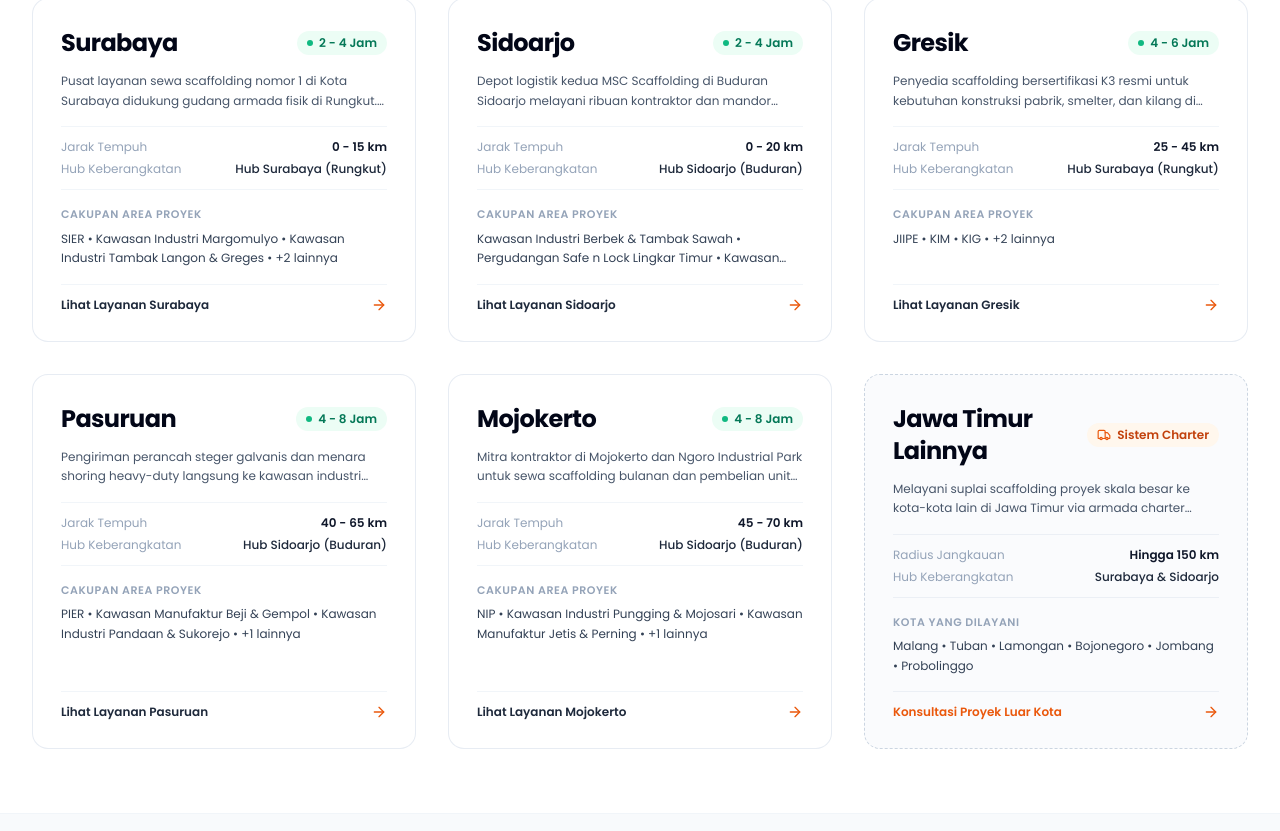
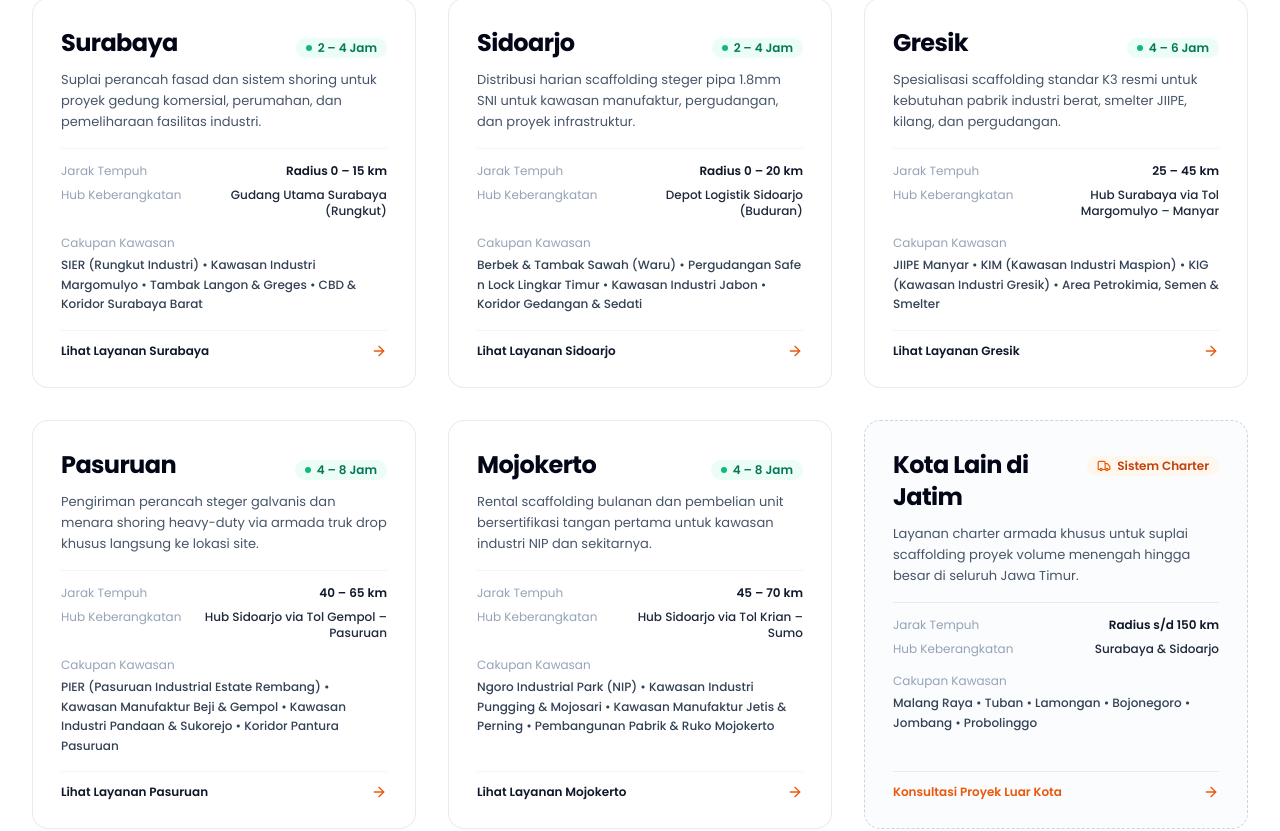
Before and after one commit to ongkipro/mscscaffolding, a Next.js app: page /area-layanan in a window 1280 px wide. Shown: the part 980-1811 px from the top of the page. Built offline with nearby package versions, Linux system fonts and the light colour scheme.

Commit message:
refactor: eliminate AI slop and polish typography on service area cards

```diff
--- a/src/app/area-layanan/page.tsx
+++ b/src/app/area-layanan/page.tsx
@@ -159,49 +159,42 @@
               <Link
                 key={loc.slug}
                 href={`/area-layanan/${loc.slug}`}
-                className="bg-white hover:bg-slate-50/60 p-6 sm:p-7 rounded-2xl transition-all duration-300 flex flex-col justify-between group block border border-slate-200/80 hover:border-orange-500 hover:shadow-md"
+                className="bg-white hover:bg-slate-50/40 p-6 sm:p-7 rounded-2xl transition-all duration-200 flex flex-col justify-between group block border border-slate-200/80 hover:border-orange-500 hover:shadow-sm"
               >
                 <div>
-                  <div className="flex items-center justify-between gap-3 mb-3">
+                  <div className="flex items-baseline justify-between gap-3 mb-2.5">
                     <h3 className="font-bold text-xl sm:text-2xl text-slate-950 group-hover:text-orange-600 transition-colors tracking-tight">
                       {loc.city}
                     </h3>
-                    <span className="text-xs font-semibold text-emerald-700 flex items-center gap-1.5 shrink-0 bg-emerald-50 px-2.5 py-1 rounded-full">
+                    <span className="text-xs font-semibold text-emerald-700 flex items-center gap-1.5 shrink-0 bg-emerald-50 px-2.5 py-0.5 rounded-full font-mono">
                       <span className="w-1.5 h-1.5 rounded-full bg-emerald-500 inline-block" />
                       <span>{loc.leadTimeHours.split('(')[0].trim()}</span>
                     </span>
                   </div>
 
-                  <p className="text-xs text-slate-600 leading-relaxed mb-4 line-clamp-2">
+                  <p className="text-xs sm:text-[13px] text-slate-600 leading-relaxed mb-4">
                     {loc.description}
                   </p>
 
-                  <div className="space-y-1.5 py-3 border-y border-slate-100 my-4 text-xs">
+                  <div className="pt-3.5 border-t border-slate-100 space-y-2 text-xs mb-4">
                     <div className="flex items-center justify-between text-slate-600">
                       <span className="text-slate-400">Jarak Tempuh</span>
                       <span className="font-semibold text-slate-900">{loc.distanceKm}</span>
                     </div>
-                    <div className="flex items-center justify-between text-slate-600">
-                      <span className="text-slate-400">Hub Keberangkatan</span>
-                      <span className="font-medium text-slate-800 text-right">
-                        {loc.warehouseHub.includes('Surabaya') ? 'Hub Surabaya (Rungkut)' : 'Hub Sidoarjo (Buduran)'}
-                      </span>
+                    <div className="flex items-baseline justify-between gap-2 text-slate-600">
+                      <span className="text-slate-400 shrink-0">Hub Keberangkatan</span>
+                      <span className="font-medium text-slate-800 text-right">{loc.warehouseHub}</span>
                     </div>
-                  </div>
-
-                  {/* Kawasan Industri Utama */}
-                  <div className="mb-4">
-                    <div className="text-[11px] uppercase tracking-wider text-slate-400 font-semibold mb-1.5">
-                      Cakupan Area Proyek
+                    <div className="pt-2">
+                      <span className="text-slate-400 block mb-1">Cakupan Kawasan</span>
+                      <p className="text-slate-700 font-medium leading-relaxed">
+                        {loc.industrialEstates.join(' • ')}
+                      </p>
                     </div>
-                    <p className="text-xs text-slate-700 leading-relaxed line-clamp-2">
-                      {loc.industrialEstates.slice(0, 3).map((e) => e.split('(')[0].trim()).join(' • ')}
-                      {loc.industrialEstates.length > 3 && ` • +${loc.industrialEstates.length - 3} lainnya`}
-                    </p>
                   </div>
                 </div>
 
-                <div className="pt-3 border-t border-slate-100 flex items-center justify-between text-xs font-semibold text-slate-800 group-hover:text-orange-600 transition-colors">
+                <div className="pt-3 border-t border-slate-100 flex items-center justify-between text-xs font-semibold text-slate-900 group-hover:text-orange-600 transition-colors">
                   <span>Lihat Layanan {loc.city}</span>
                   <ArrowRight className="w-4 h-4 group-hover:translate-x-1 transition-transform text-orange-600" />
                 </div>
@@ -209,55 +202,50 @@
             ))}
 
             {/* 6th Card: Charter Luar Kota untuk melengkapi grid 3x2 secara simetris */}
-            <div className="bg-slate-50/70 hover:bg-slate-50 p-6 sm:p-7 rounded-2xl transition-all duration-300 flex flex-col justify-between border border-dashed border-slate-300 hover:border-orange-500 hover:shadow-md">
+            <div className="bg-slate-50/60 hover:bg-slate-50 p-6 sm:p-7 rounded-2xl transition-all duration-200 flex flex-col justify-between border border-dashed border-slate-300 hover:border-orange-500 hover:shadow-sm group">
               <div>
-                <div className="flex items-center justify-between gap-3 mb-3">
+                <div className="flex items-baseline justify-between gap-3 mb-2.5">
                   <h3 className="font-bold text-xl sm:text-2xl text-slate-950 tracking-tight">
-                    Jawa Timur Lainnya
+                    Kota Lain di Jatim
                   </h3>
-                  <span className="text-xs font-semibold text-orange-700 flex items-center gap-1.5 shrink-0 bg-orange-50 px-2.5 py-1 rounded-full">
+                  <span className="text-xs font-semibold text-orange-700 flex items-center gap-1.5 shrink-0 bg-orange-50 px-2.5 py-0.5 rounded-full font-mono">
                     <Truck className="w-3.5 h-3.5 text-orange-600" />
                     <span>Sistem Charter</span>
                   </span>
                 </div>
 
-                <p className="text-xs text-slate-600 leading-relaxed mb-4 line-clamp-2">
-                  Melayani suplai scaffolding proyek skala besar ke kota-kota lain di Jawa Timur via armada charter khusus.
+                <p className="text-xs sm:text-[13px] text-slate-600 leading-relaxed mb-4">
+                  Layanan charter armada khusus untuk suplai scaffolding proyek volume menengah hingga besar di seluruh Jawa Timur.
                 </p>
 
-                <div className="space-y-1.5 py-3 border-y border-slate-200/60 my-4 text-xs">
+                <div className="pt-3.5 border-t border-slate-200/80 space-y-2 text-xs mb-4">
                   <div className="flex items-center justify-between text-slate-600">
-                    <span className="text-slate-400">Radius Jangkauan</span>
-                    <span className="font-semibold text-slate-900">Hingga 150 km</span>
+                    <span className="text-slate-400">Jarak Tempuh</span>
+                    <span className="font-semibold text-slate-900">Radius s/d 150 km</span>
                   </div>
-                  <div className="flex items-center justify-between text-slate-600">
-                    <span className="text-slate-400">Hub Keberangkatan</span>
-                    <span className="font-medium text-slate-800 text-right">
-                      Surabaya & Sidoarjo
-                    </span>
+                  <div className="flex items-baseline justify-between gap-2 text-slate-600">
+                    <span className="text-slate-400 shrink-0">Hub Keberangkatan</span>
+                    <span className="font-medium text-slate-800 text-right">Surabaya & Sidoarjo</span>
                   </div>
-                </div>
-
-                <div className="mb-4">
-                  <div className="text-[11px] uppercase tracking-wider text-slate-400 font-semibold mb-1.5">
-                    Kota yang Dilayani
+                  <div className="pt-2">
+                    <span className="text-slate-400 block mb-1">Cakupan Kawasan</span>
+                    <p className="text-slate-700 font-medium leading-relaxed">
+                      Malang Raya • Tuban • Lamongan • Bojonegoro • Jombang • Probolinggo
+                    </p>
                   </div>
-                  <p className="text-xs text-slate-700 leading-relaxed">
-                    Malang • Tuban • Lamongan • Bojonegoro • Jombang • Probolinggo
-                  </p>
                 </div>
               </div>
 
               <a
                 href={`https://wa.me/${COMPANY_INFO.whatsappHanifa.number}?text=${encodeURIComponent(
-                  'Halo Bu Hanifa, saya ingin tanya info pengiriman scaffolding untuk proyek di luar 5 kota utama Jawa Timur.'
+                  'Halo Bu Hanifa, saya ingin tanya info pengiriman charter scaffolding untuk proyek di luar 5 kota utama Jawa Timur.'
                 )}`}
                 target="_blank"
                 rel="noopener noreferrer"
-                className="pt-3 border-t border-slate-200/60 flex items-center justify-between text-xs font-semibold text-orange-600 hover:text-orange-700 transition-colors"
+                className="pt-3 border-t border-slate-200/80 flex items-center justify-between text-xs font-semibold text-orange-600 hover:text-orange-700 transition-colors"
               >
                 <span>Konsultasi Proyek Luar Kota</span>
-                <ArrowRight className="w-4 h-4 transition-transform hover:translate-x-1" />
+                <ArrowRight className="w-4 h-4 group-hover:translate-x-1 transition-transform" />
               </a>
             </div>
           </div>
--- a/src/data/locations.ts
+++ b/src/data/locations.ts
@@ -5,78 +5,75 @@
     slug: 'surabaya',
     city: 'Surabaya',
     title: 'Sewa & Jual Scaffolding Surabaya — Hub Gudang Rungkut & Margomulyo',
-    distanceKm: '0 - 15 km',
-    leadTimeHours: '2 - 4 Jam (Same-Day Express)',
+    distanceKm: 'Radius 0 – 15 km',
+    leadTimeHours: '2 – 4 Jam (Same-Day)',
     warehouseHub: 'Gudang Utama Surabaya (Rungkut)',
     industrialEstates: [
-      'SIER (Surabaya Industrial Estate Rungkut)',
+      'SIER (Rungkut Industri)',
       'Kawasan Industri Margomulyo',
-      'Kawasan Industri Tambak Langon & Greges',
-      'Pusat Bisnis & High-Rise CBD Surabaya (Basuki Rahmat, Mayjend Sungkono, HR Muhammad)',
-      'Kawasan Komersial Kenjeran & Surabaya Timur',
+      'Tambak Langon & Greges',
+      'CBD & Koridor Surabaya Barat',
     ],
-    description: 'Pusat layanan sewa scaffolding nomor 1 di Kota Surabaya didukung gudang armada fisik di Rungkut. Melayani pengiriman cepat perancah steger galvanis untuk proyek gedung bertingkat komersial, perumahan, dan pemeliharaan pabrik.',
+    description: 'Suplai perancah fasad dan sistem shoring untuk proyek gedung komersial, perumahan, dan pemeliharaan fasilitas industri.',
   },
   {
     slug: 'sidoarjo',
     city: 'Sidoarjo',
     title: 'Sewa & Jual Scaffolding Sidoarjo — Hub Gudang Lingkar Timur Buduran',
-    distanceKm: '0 - 20 km',
-    leadTimeHours: '2 - 4 Jam (Same-Day Express)',
-    warehouseHub: 'Gudang Logistik Sidoarjo (Buduran)',
+    distanceKm: 'Radius 0 – 20 km',
+    leadTimeHours: '2 – 4 Jam (Same-Day)',
+    warehouseHub: 'Depot Logistik Sidoarjo (Buduran)',
     industrialEstates: [
-      'Kawasan Industri Berbek & Tambak Sawah (Waru)',
+      'Berbek & Tambak Sawah (Waru)',
       'Pergudangan Safe n Lock Lingkar Timur',
-      'Kawasan Industri Jabon Sidoarjo',
-      'Kawasan Industri Gedangan & Sedati',
-      'Proyek Infrastruktur & Fasad Jalan Protokol Ahmad Yani - Porong',
+      'Kawasan Industri Jabon',
+      'Koridor Gedangan & Sedati',
     ],
-    description: 'Depot logistik kedua MSC Scaffolding di Buduran Sidoarjo melayani ribuan kontraktor dan mandor proyek industri Sidoarjo dan sekitarnya dengan tarif sewa bersaing dan jaminan kualitas pipa 1.8mm SNI.',
+    description: 'Distribusi harian scaffolding steger pipa 1.8mm SNI untuk kawasan manufaktur, pergudangan, dan proyek infrastruktur.',
   },
   {
     slug: 'gresik',
     city: 'Gresik',
     title: 'Sewa & Jual Scaffolding Gresik — Spesialis K3 Kawasan Industri JIIPE & Manyar',
-    distanceKm: '25 - 45 km',
-    leadTimeHours: '4 - 6 Jam (Same-Day Dispatch)',
-    warehouseHub: 'Gudang Utama Surabaya (Rute Tol Margomulyo - Kebomas - Manyar)',
+    distanceKm: '25 – 45 km',
+    leadTimeHours: '4 – 6 Jam (Same-Day Dispatch)',
+    warehouseHub: 'Hub Surabaya via Tol Margomulyo – Manyar',
     industrialEstates: [
-      'JIIPE (Java Integrated Industrial and Ports Estate)',
-      'KIM (Kawasan Industri Maspion Manyar)',
+      'JIIPE Manyar',
+      'KIM (Kawasan Industri Maspion)',
       'KIG (Kawasan Industri Gresik)',
-      'Area Kilang, Semen, dan Petrokimia Gresik',
-      'Proyek Fasad & Pergudangan Driyorejo - Wringinanom',
+      'Area Petrokimia, Semen & Smelter',
     ],
-    description: 'Penyedia scaffolding bersertifikasi K3 resmi untuk kebutuhan konstruksi pabrik, smelter, dan kilang di Gresik. Seluruh komponen memenuhi standar uji beban dan dilengkapi Scafftag inspection system.',
+    description: 'Spesialisasi scaffolding standar K3 resmi untuk kebutuhan pabrik industri berat, smelter JIIPE, kilang, dan pergudangan.',
   },
   {
     slug: 'pasuruan',
     city: 'Pasuruan',
     title: 'Sewa & Jual Scaffolding Pasuruan — Siap Kirim Kawasan PIER & Beji',
-    distanceKm: '40 - 65 km',
-    leadTimeHours: '4 - 8 Jam (Jadwal Teratur)',
-    warehouseHub: 'Gudang Logistik Sidoarjo (Akses Langsung Tol Gempol - Pasuruan)',
+    distanceKm: '40 – 65 km',
+    leadTimeHours: '4 – 8 Jam (Jadwal Teratur)',
+    warehouseHub: 'Hub Sidoarjo via Tol Gempol – Pasuruan',
     industrialEstates: [
       'PIER (Pasuruan Industrial Estate Rembang)',
       'Kawasan Manufaktur Beji & Gempol',
       'Kawasan Industri Pandaan & Sukorejo',
-      'Proyek Pengecoran & Shoring Jalur Pantura Pasuruan',
+      'Koridor Pantura Pasuruan',
     ],
-    description: 'Pengiriman perancah steger galvanis dan menara shoring heavy-duty langsung ke kawasan industri Pasuruan dan Pandaan via armada truk drop khusus MSC.',
+    description: 'Pengiriman perancah steger galvanis dan menara shoring heavy-duty via armada truk drop khusus langsung ke lokasi site.',
   },
   {
     slug: 'mojokerto',
     city: 'Mojokerto',
     title: 'Sewa & Jual Scaffolding Mojokerto — Suplai Cepat Kawasan Industri NIP Ngoro',
-    distanceKm: '45 - 70 km',
-    leadTimeHours: '4 - 8 Jam (Jadwal Teratur)',
-    warehouseHub: 'Gudang Logistik Sidoarjo (Akses Tol Sumo / Krian - Mojokerto)',
+    distanceKm: '45 – 70 km',
+    leadTimeHours: '4 – 8 Jam (Jadwal Teratur)',
+    warehouseHub: 'Hub Sidoarjo via Tol Krian – Sumo',
     industrialEstates: [
-      'NIP (Ngoro Industrial Park)',
+      'Ngoro Industrial Park (NIP)',
       'Kawasan Industri Pungging & Mojosari',
       'Kawasan Manufaktur Jetis & Perning',
-      'Proyek Renovasi Pabrik & Ruko Kota Mojokerto',
+      'Pembangunan Pabrik & Ruko Mojokerto',
     ],
-    description: 'Mitra kontraktor di Mojokerto dan Ngoro Industrial Park untuk sewa scaffolding bulanan dan pembelian unit baru bersertifikasi dengan harga distributor tangan pertama.',
+    description: 'Rental scaffolding bulanan dan pembelian unit bersertifikasi tangan pertama untuk kawasan industri NIP dan sekitarnya.',
   },
 ];
```
